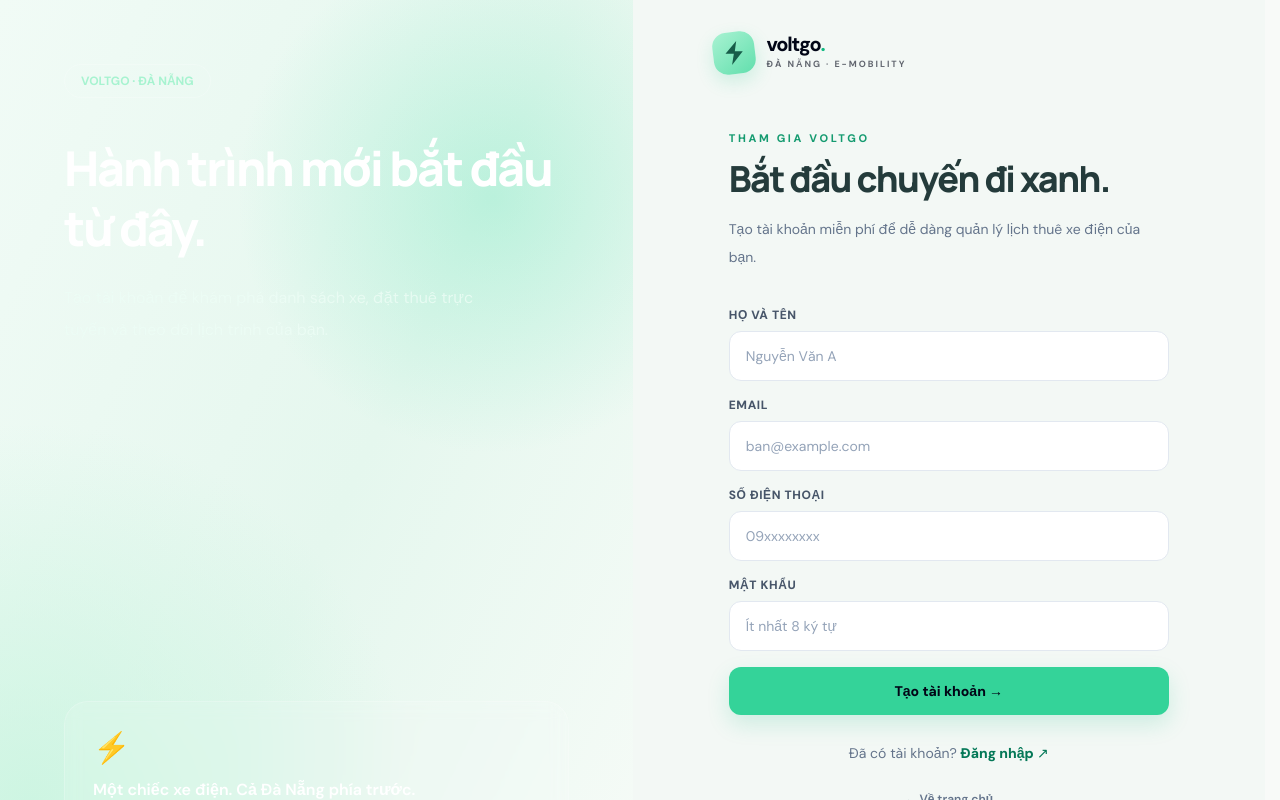
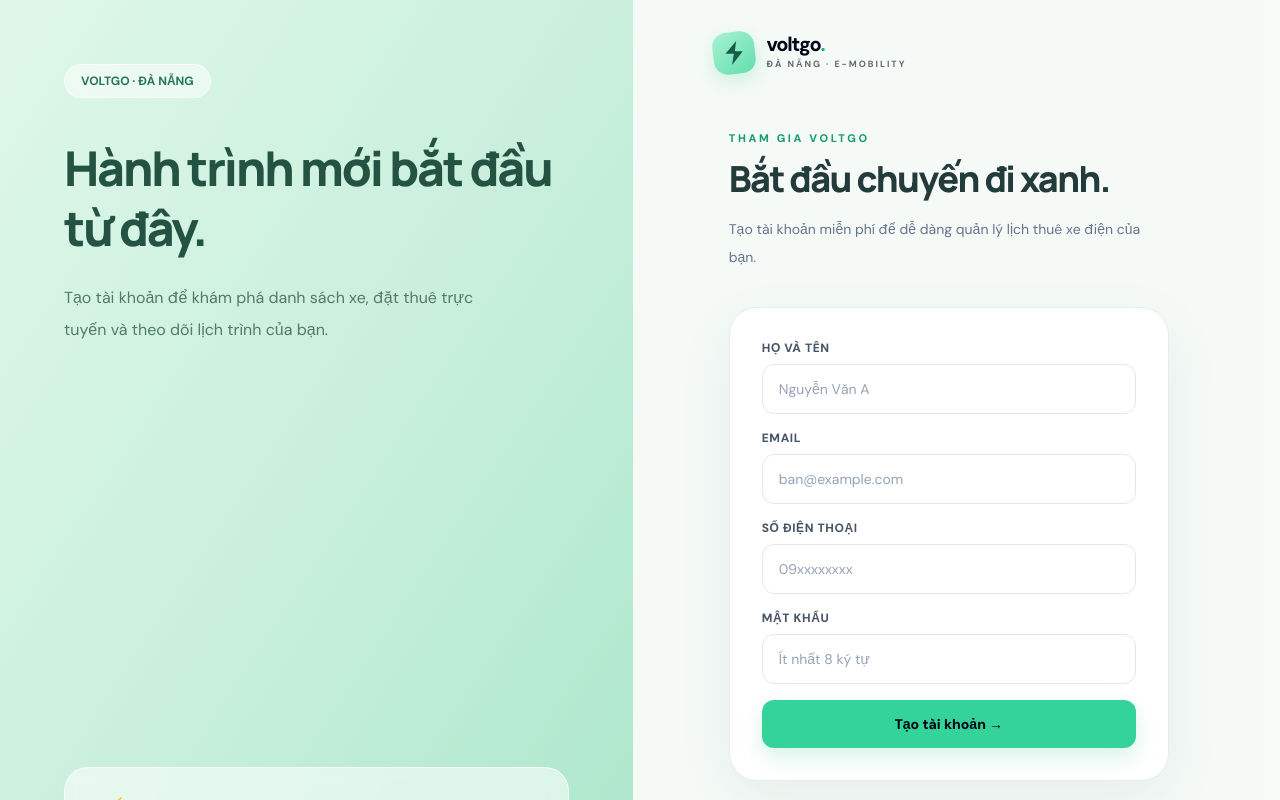
Before and after one commit to 01PhamTien/electric-motorbike-rental, a React (Vite) app in the folder frontend/: page /register in a window 1280 px wide. Shown: the top 800 px of the page. Built offline with nearby package versions, Linux system fonts and the light colour scheme; no server answers.

Commit message:
style(ui): unify payments and authentication with fresh mint design

```diff
--- a/frontend/src/features/auth/RegisterPage.tsx
+++ b/frontend/src/features/auth/RegisterPage.tsx
@@ -21,11 +21,11 @@ export function RegisterPage() {
       setError(message || 'Đăng ký thất bại. Vui lòng kiểm tra thông tin và thử lại.');
     } finally { setBusy(false); }
   }
-  return <main className="grid min-h-screen bg-[#f3f8f5] lg:grid-cols-2">
-    <aside className="hero-mesh relative hidden flex-col justify-between p-16 text-white lg:flex"><div><span className="inline-flex rounded-full border border-white/20 px-4 py-2 text-xs font-bold text-emerald-200">VOLTGO · ĐÀ NẴNG</span><h2 className="mt-10 max-w-lg text-5xl font-extrabold leading-tight">Hành trình mới bắt đầu từ đây.</h2><p className="mt-6 max-w-md leading-8 text-emerald-50/80">Tạo tài khoản để khám phá danh sách xe, đặt thuê trực tuyến và theo dõi lịch trình của bạn.</p></div><div className="rounded-3xl border border-white/20 bg-white/10 p-7 backdrop-blur"><p className="text-3xl">⚡</p><p className="mt-3 font-semibold">Một chiếc xe điện. Cả Đà Nẵng phía trước.</p></div></aside>
+  return <main className="grid min-h-screen bg-[#f5faf7] lg:grid-cols-2">
+    <aside className="relative hidden flex-col justify-between bg-gradient-to-br from-[#dff7e9] via-[#c9f0dc] to-[#a9e6ca] p-16 text-[#245344] lg:flex"><div><span className="inline-flex rounded-full border border-white/70 bg-white/50 px-4 py-2 text-xs font-bold text-[#267657]">VOLTGO · ĐÀ NẴNG</span><h2 className="mt-10 max-w-lg text-5xl font-extrabold leading-tight">Hành trình mới bắt đầu từ đây.</h2><p className="mt-6 max-w-md leading-8 text-[#52796a]">Tạo tài khoản để khám phá danh sách xe, đặt thuê trực tuyến và theo dõi lịch trình của bạn.</p></div><div className="rounded-3xl border border-white/70 bg-white/55 p-7 text-[#315c4b] shadow-sm backdrop-blur"><p className="text-3xl">⚡</p><p className="mt-3 font-semibold">Một chiếc xe điện. Cả Đà Nẵng phía trước.</p></div></aside>
     <div className="flex flex-col px-5 py-8 sm:px-12 lg:px-20"><Brand /><div className="mx-auto flex w-full max-w-[440px] flex-1 flex-col justify-center py-14"><p className="eyebrow">THAM GIA VOLTGO</p><h1 className="mt-3 text-4xl font-extrabold">Bắt đầu chuyến đi xanh.</h1><p className="mt-4 text-sm leading-7 text-slate-500">Tạo tài khoản miễn phí để dễ dàng quản lý lịch thuê xe điện của bạn.</p>
-      <form onSubmit={submit} className="mt-9 space-y-4"><label className="block"><span className="field-label">Họ và tên</span><input required className="field" autoComplete="name" placeholder="Nguyễn Văn A" value={form.fullName} onChange={e => setForm({ ...form, fullName: e.target.value })}/></label><label className="block"><span className="field-label">Email</span><input required type="email" autoComplete="email" className="field" placeholder="ban@example.com" value={form.email} onChange={e => setForm({ ...form, email: e.target.value })}/></label><label className="block"><span className="field-label">Số điện thoại</span><input required type="tel" autoComplete="tel" className="field" placeholder="09xxxxxxxx" value={form.phone} onChange={e => setForm({ ...form, phone: e.target.value })}/></label><label className="block"><span className="field-label">Mật khẩu</span><input required type="password" minLength={8} autoComplete="new-password" className="field" placeholder="Ít nhất 8 ký tự" value={form.password} onChange={e => setForm({ ...form, password: e.target.value })}/></label>{error && <p role="alert" className="rounded-xl bg-rose-50 p-4 text-sm text-rose-700">{error}</p>}<button disabled={busy} className="btn-primary w-full">{busy ? 'Đang đăng ký...' : 'Tạo tài khoản →'}</button></form>
-      <p className="mt-7 text-center text-sm text-slate-500">Đã có tài khoản? <Link className="font-extrabold text-emerald-700" to="/login">Đăng nhập ↗</Link></p><Link to="/" className="mt-7 text-center text-xs font-semibold text-slate-500">← Về trang chủ</Link>
+      <form onSubmit={submit} className="mt-9 space-y-4 rounded-[28px] border border-[#e5eee8] bg-white p-6 shadow-[0_18px_55px_rgba(30,90,65,.07)] sm:p-8"><label className="block"><span className="field-label">Họ và tên</span><input required className="field" autoComplete="name" placeholder="Nguyễn Văn A" value={form.fullName} onChange={e => setForm({ ...form, fullName: e.target.value })}/></label><label className="block"><span className="field-label">Email</span><input required type="email" autoComplete="email" className="field" placeholder="ban@example.com" value={form.email} onChange={e => setForm({ ...form, email: e.target.value })}/></label><label className="block"><span className="field-label">Số điện thoại</span><input required type="tel" autoComplete="tel" className="field" placeholder="09xxxxxxxx" value={form.phone} onChange={e => setForm({ ...form, phone: e.target.value })}/></label><label className="block"><span className="field-label">Mật khẩu</span><input required type="password" minLength={8} autoComplete="new-password" className="field" placeholder="Ít nhất 8 ký tự" value={form.password} onChange={e => setForm({ ...form, password: e.target.value })}/></label>{error && <p role="alert" className="rounded-xl bg-rose-50 p-4 text-sm text-rose-700">{error}</p>}<button disabled={busy} className="btn-primary w-full">{busy ? 'Đang đăng ký...' : 'Tạo tài khoản →'}</button></form>
+      <p className="mt-7 text-center text-sm text-slate-500">Đã có tài khoản? <Link className="font-extrabold text-[#159b70]" to="/login">Đăng nhập ↗</Link></p><Link to="/" className="mt-7 text-center text-xs font-semibold text-slate-500">← Về trang chủ</Link>
     </div></div>
   </main>;
 }
```
